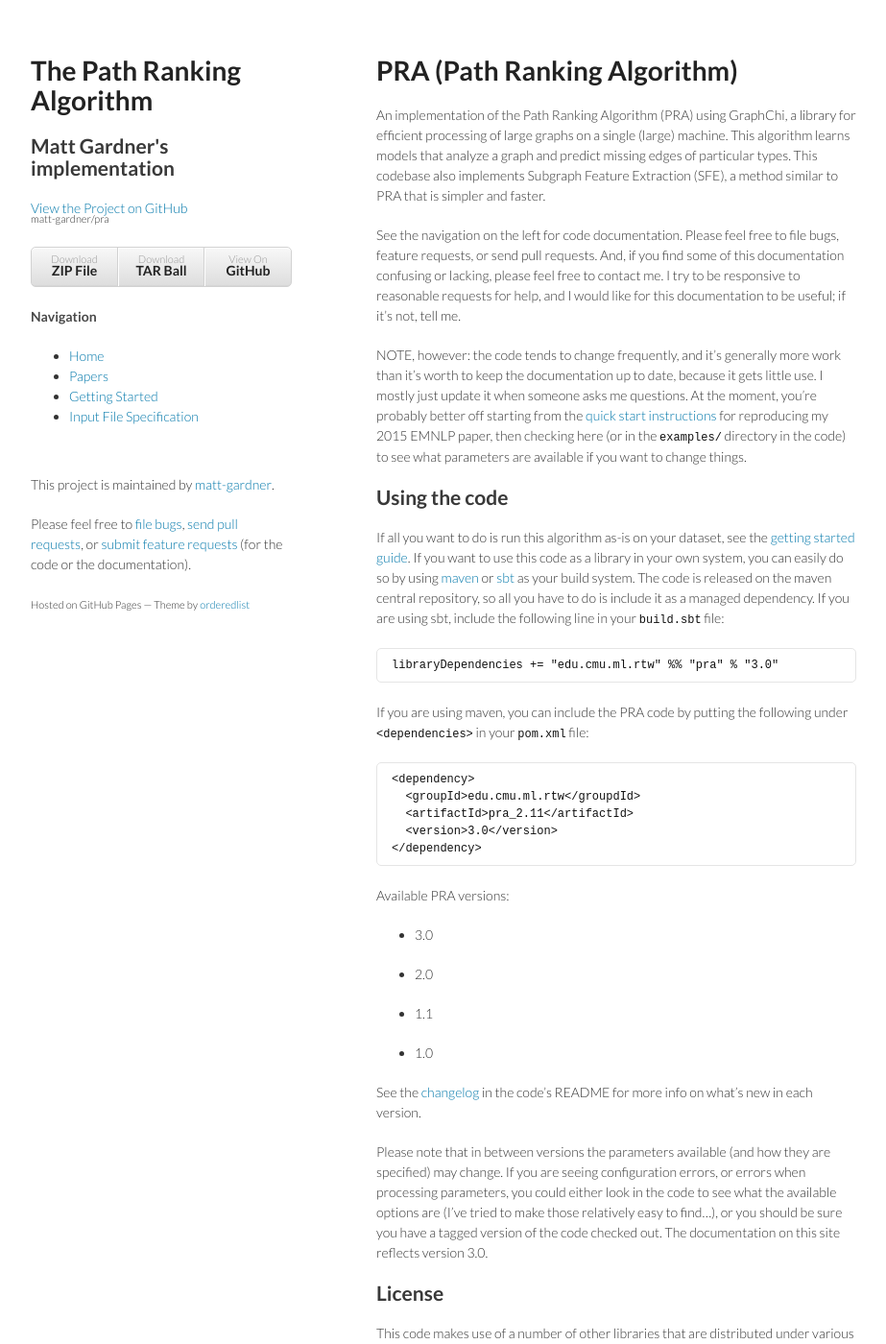
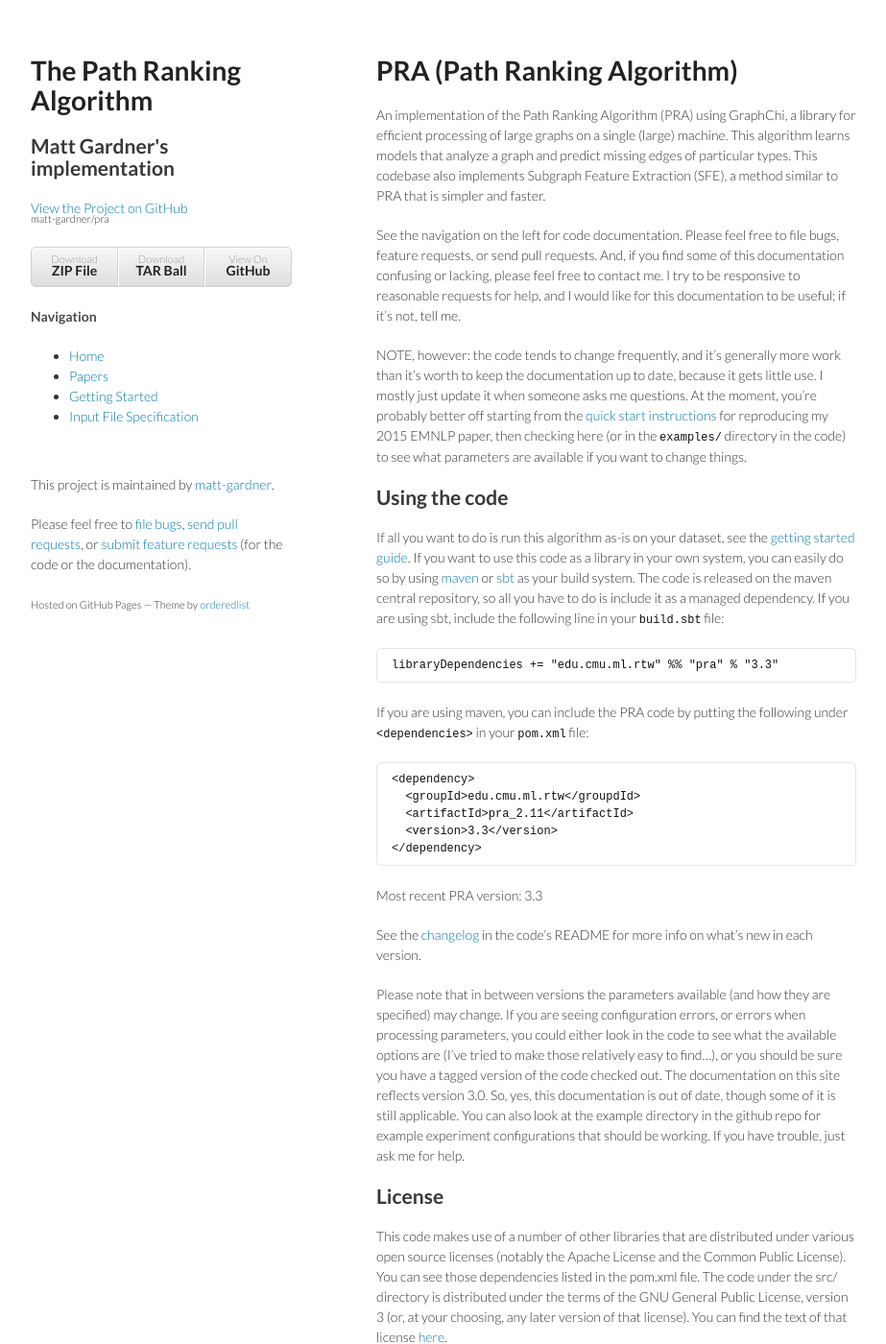
Before and after one commit to matt-gardner/pra, a Jekyll site: the page built from index.md, in a window 1280 px wide and 1400 px high. Shown: the whole window at 96% size, without its empty margins (178-1101 px from the left). Built offline with Jekyll 4.4.1, drawn with Linux system fonts in a browser that asks for light colours; Markdown is read by kramdown in place of the engine named in the settings.

Commit message:
Most recent version is now 3.3

````diff
--- a/index.md
+++ b/index.md
@@ -31,7 +31,7 @@ repository, so all you have to do is include it as a managed dependency.  If you
 include the following line in your `build.sbt` file:
 
 ```
-libraryDependencies += "edu.cmu.ml.rtw" %% "pra" % "3.0"
+libraryDependencies += "edu.cmu.ml.rtw" %% "pra" % "3.3"
 ```
 
 If you are using maven, you can include the PRA code by putting the following under
@@ -41,19 +41,11 @@ If you are using maven, you can include the PRA code by putting the following un
 <dependency>
   <groupId>edu.cmu.ml.rtw</groupdId>
   <artifactId>pra_2.11</artifactId>
-  <version>3.0</version>
+  <version>3.3</version>
 </dependency>
 ```
 
-Available PRA versions:
-
-- 3.0
-
-- 2.0
-
-- 1.1
-
-- 1.0
+Most recent PRA version: 3.3
 
 See the [changelog](https://github.com/matt-gardner/pra) in the code's README for more info on
 what's new in each version.
@@ -62,7 +54,10 @@ Please note that in between versions the parameters available (and how they are
 change.  If you are seeing configuration errors, or errors when processing parameters, you could
 either look in the code to see what the available options are (I've tried to make those relatively
 easy to find...), or you should be sure you have a tagged version of the code checked out.  The
-documentation on this site reflects version 3.0.
+documentation on this site reflects version 3.0.  So, yes, this documentation is out of date,
+though some of it is still applicable.  You can also look at the example directory in the github
+repo for example experiment configurations that should be working.  If you have trouble, just ask
+me for help.
 
 ## License
 
````
